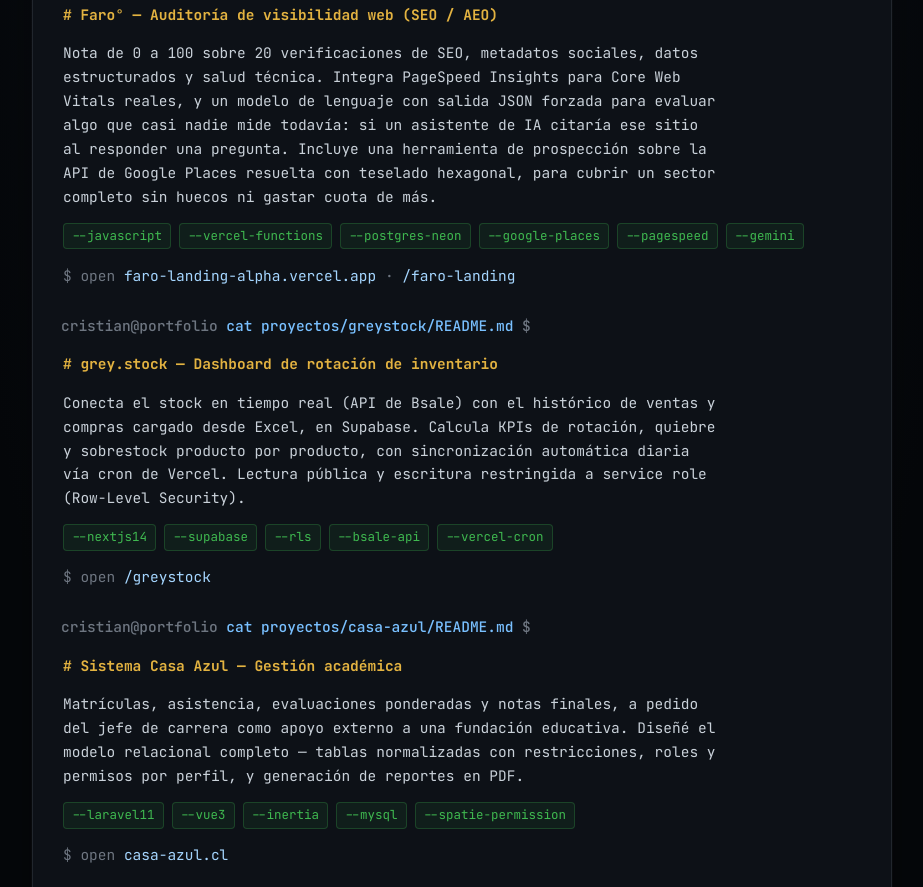
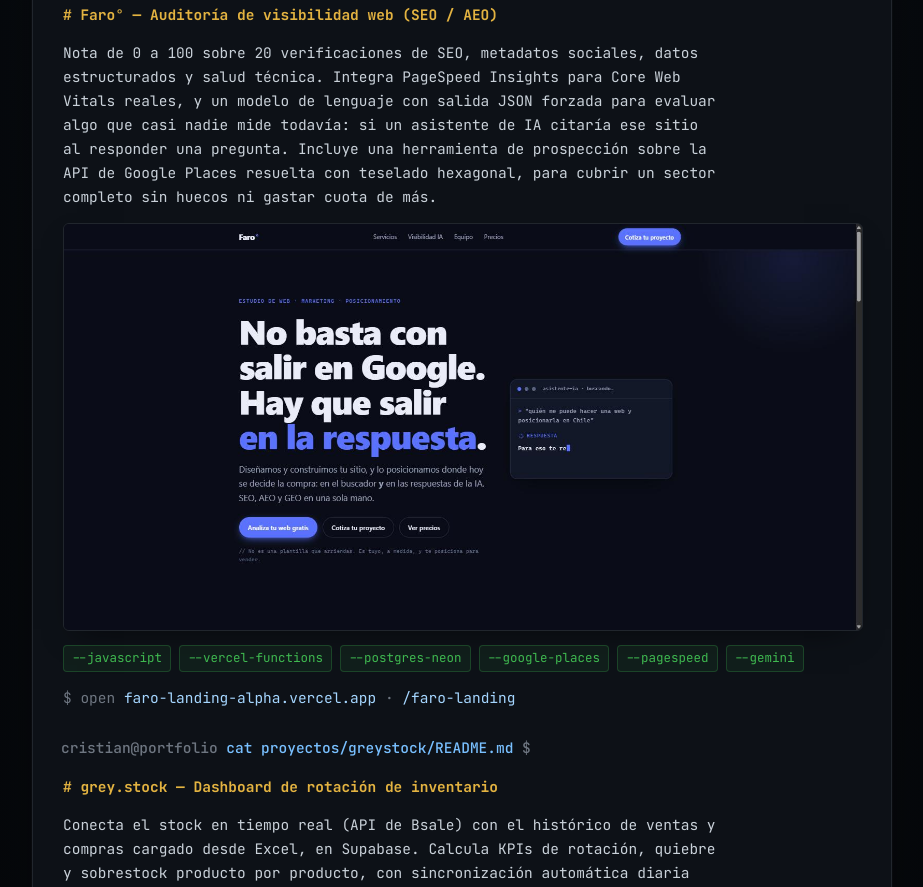
Before and after one commit to Grey-lovelaceK/portfolio, a plain HTML site: page index.html in a window 1280 px wide. Shown: the part 593-1480 px from the top of the page, without its empty margins (178-1101 px from the left). Drawn offline with Linux system fonts and the light colour scheme.

Commit message:
Agrega capturas reales de los proyectos en vivo

```diff
--- a/index.html
+++ b/index.html
@@ -116,6 +116,15 @@
   .project .link-line a:hover { text-decoration: underline; }
   .project .note { color: var(--dim); font-style: italic; }
 
+  .shot {
+    display: block;
+    max-width: 100%;
+    border-radius: 6px;
+    border: 1px solid var(--term-border);
+    margin: 4px 0 14px;
+    box-shadow: 0 12px 30px -14px rgba(0,0,0,0.6);
+  }
+
   .cursor {
     display: inline-block;
     width: 8px;
@@ -185,6 +194,7 @@
         Google Places resuelta con teselado hexagonal, para cubrir un sector completo sin huecos ni
         gastar cuota de más.
       </p>
+      <img class="shot" src="assets/faro-landing.jpg" alt="Landing de Faro°, herramienta de auditoría SEO/AEO" loading="lazy">
       <div class="flags">
         <span>--javascript</span><span>--vercel-functions</span><span>--postgres-neon</span>
         <span>--google-places</span><span>--pagespeed</span><span>--gemini</span>
@@ -216,6 +226,7 @@
         como apoyo externo a una fundación educativa. Diseñé el modelo relacional completo — tablas
         normalizadas con restricciones, roles y permisos por perfil, y generación de reportes en PDF.
       </p>
+      <img class="shot" src="assets/casa-azul.jpg" alt="Sistema Casa Azul, gestión académica" loading="lazy">
       <div class="flags">
         <span>--laravel11</span><span>--vue3</span><span>--inertia</span>
         <span>--mysql</span><span>--spatie-permission</span>
@@ -249,6 +260,7 @@
         documentación Swagger/OpenAPI y pruebas con pytest; frontend en React con paneles diferenciados
         por rol y exportación de reportes a Excel.
       </p>
+      <img class="shot" src="assets/asistencia-front.jpg" alt="Login del Sistema de Asistencia (React)" loading="lazy">
       <div class="flags">
         <span>--django-rest</span><span>--postgresql</span><span>--jwt</span>
         <span>--swagger</span><span>--pytest</span><span>--react18</span>
```
Also changed, not shown: assets/asistencia-front.jpg (added), assets/casa-azul.jpg (added), assets/faro-landing.jpg (added), 1 other file.
